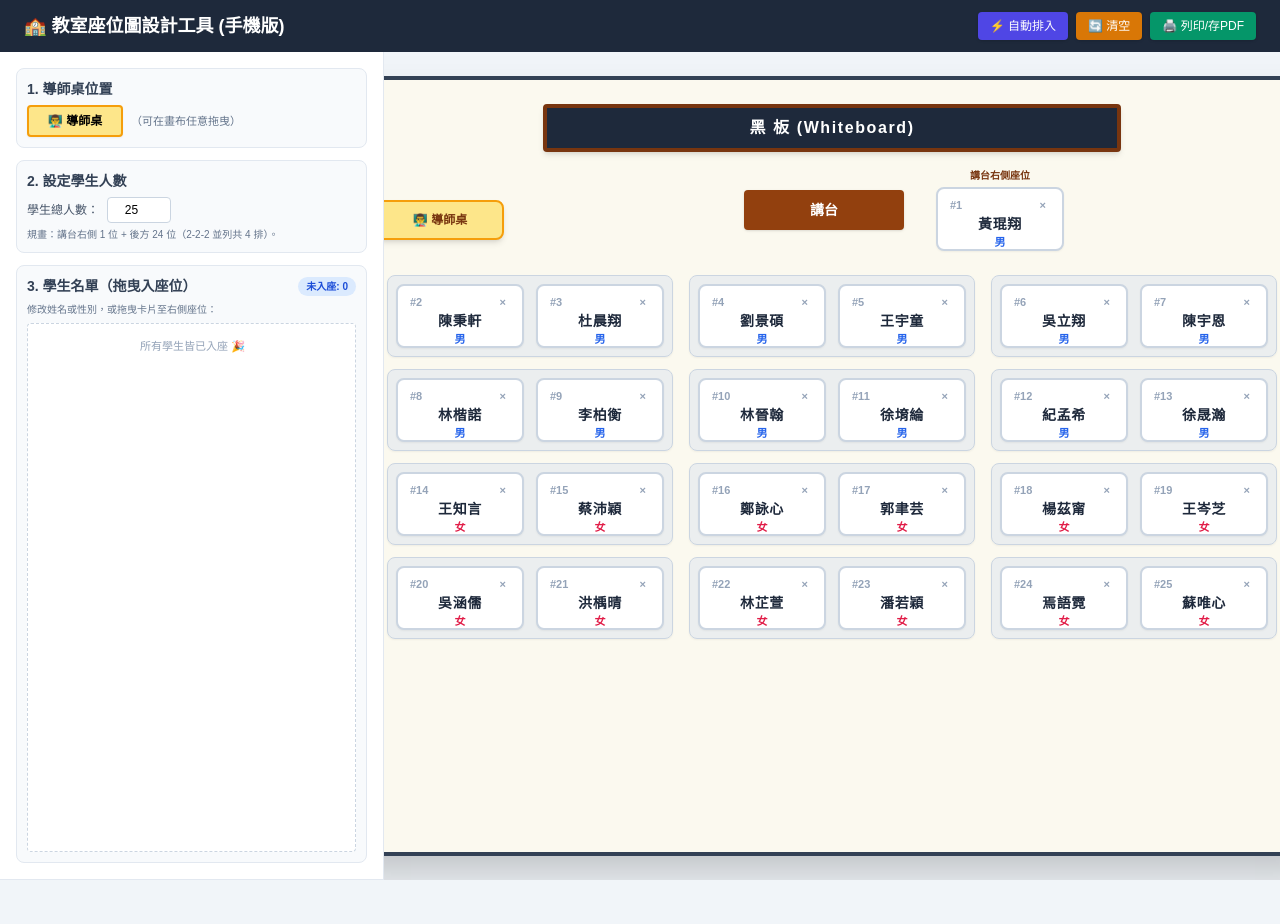
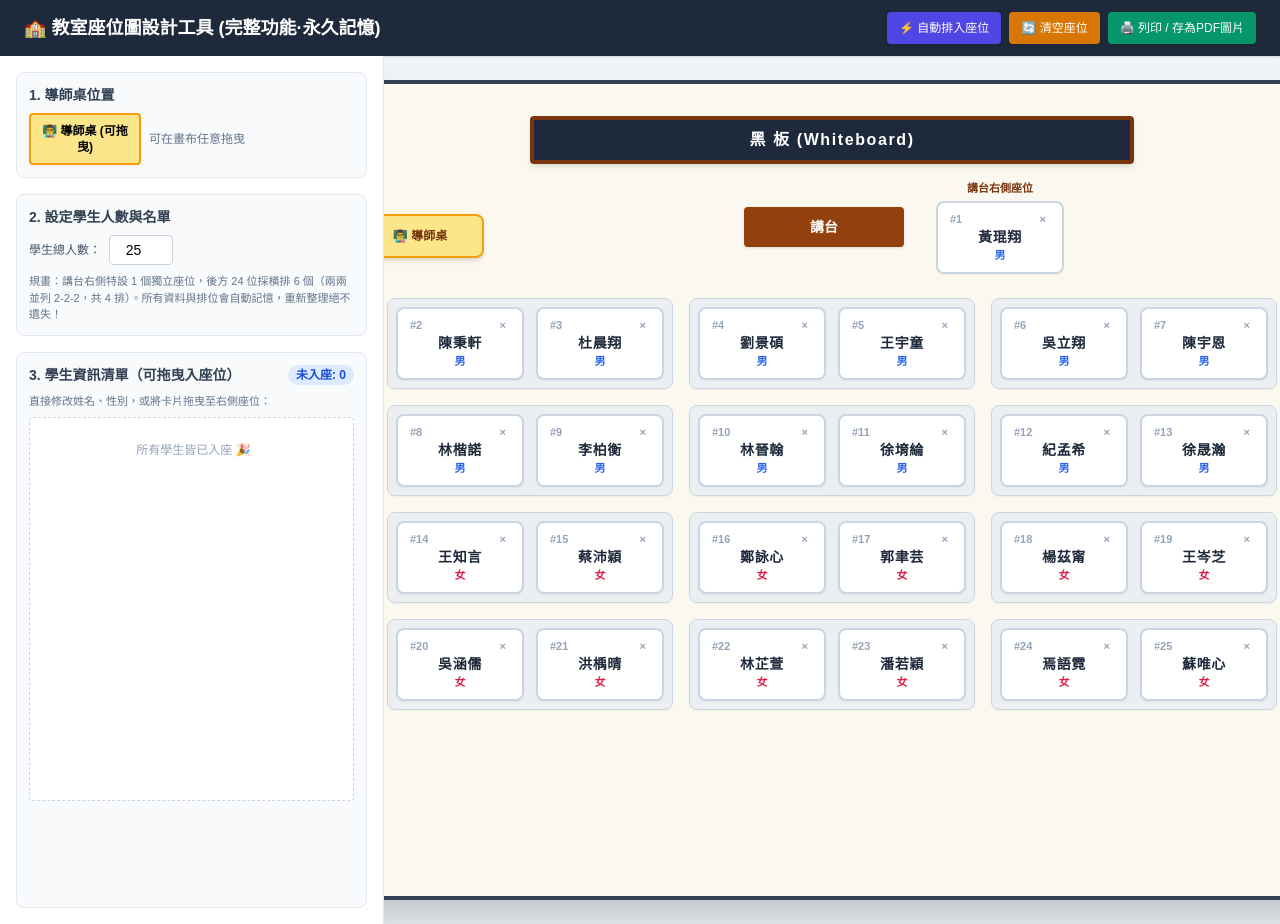
Before and after one commit to Yxinang/-309, a plain HTML site: page index.html in a window 1280 px wide. Before the commit the page ends 880 px from the top, so only its background shows below. Drawn offline with nearby package versions, Linux system fonts and the light colour scheme.

Commit message:
Update index.html

```diff
--- a/index.html
+++ b/index.html
@@ -3,13 +3,12 @@
 <head>
     <meta charset="UTF-8">
     <meta name="viewport" content="width=device-width, initial-scale=1.0">
-    <title>教室座位圖設計工具 (手機與電腦響應式版)</title>
+    <title>教室座位圖設計工具 (Classroom Seating Planner)</title>
     <!-- 引入 Tailwind CSS -->
     <script src="https://cdn.tailwindcss.com"></script>
     <style>
         body {
             font-family: "Microsoft JhengHei", "Noto Sans TC", Arial, sans-serif;
-            touch-action: manipulation;
         }
         .student-chip {
             cursor: grab;
@@ -27,11 +26,11 @@
             border-color: #3b82f6;
             transform: scale(1.03);
         }
-        /* 列印與存成PDF專用樣式 */
+        /* 列印與存成PDF專用樣式，確保 100% 清晰且不跑版 */
         @media print {
             body { background: white !important; }
             header, aside { display: none !important; }
-            main { padding: 0 !important; width: 100% !important; }
+            main { padding: 0 !important; }
             #classroom-canvas { border: none !important; box-shadow: none !important; width: 100% !important; height: auto !important; background: white !important; }
         }
     </style>
@@ -39,90 +38,88 @@
 <body class="bg-slate-100 min-h-screen flex flex-col">
 
     <!-- 頂部導覽列 -->
-    <header class="bg-slate-800 text-white shadow px-4 sm:px-6 py-3 flex flex-col sm:flex-row justify-between items-center gap-2">
-        <h1 class="text-base sm:text-lg font-bold flex items-center gap-2 text-center sm:text-left">
-            🏫 教室座位圖設計工具 (手機版)
+    <header class="bg-slate-800 text-white shadow px-6 py-3 flex justify-between items-center">
+        <h1 class="text-lg font-bold flex items-center gap-2">
+            🏫 教室座位圖設計工具 (完整功能·永久記憶)
         </h1>
-        <div class="flex flex-wrap gap-2 justify-center">
-            <button onclick="autoAssign()" class="bg-indigo-600 hover:bg-indigo-500 text-white px-3 py-1.5 rounded text-xs font-medium shadow transition">
-                ⚡ 自動排入
+        <div class="flex gap-2">
+            <button onclick="autoAssign()" class="bg-indigo-600 hover:bg-indigo-500 text-white px-3 py-2 rounded text-xs font-medium flex items-center gap-1 shadow transition">
+                ⚡ 自動排入座位
             </button>
-            <button onclick="clearSeats()" class="bg-amber-600 hover:bg-amber-500 text-white px-3 py-1.5 rounded text-xs font-medium shadow transition">
-                🔄 清空
+            <button onclick="clearSeats()" class="bg-amber-600 hover:bg-amber-500 text-white px-3 py-2 rounded text-xs font-medium flex items-center gap-1 shadow transition">
+                🔄 清空座位
             </button>
-            <button onclick="window.print()" class="bg-emerald-600 hover:bg-emerald-500 text-white px-3 py-1.5 rounded text-xs font-medium shadow transition">
-                🖨️ 列印/存PDF
+            <button onclick="window.print()" class="bg-emerald-600 hover:bg-emerald-500 text-white px-3 py-2 rounded text-xs font-medium flex items-center gap-1 shadow transition">
+                🖨️ 列印 / 存為PDF圖片
             </button>
         </div>
     </header>
 
-    <!-- 主內容區：手機直式自動上下堆疊，電腦橫式左右並排 -->
-    <div class="flex flex-col lg:flex-row flex-1 overflow-hidden">
-
-        <!-- 左側/上方控制與學生待命區 -->
-        <aside class="w-full lg:w-96 bg-white border-b lg:border-r border-slate-200 flex flex-col p-4 gap-3 shadow-sm max-h-96 lg:max-h-none overflow-y-auto">
+    <div class="flex flex-1 overflow-hidden">
+        <!-- 左側控制與學生待命區 -->
+        <aside class="w-96 bg-white border-r border-slate-200 flex flex-col p-4 gap-4 overflow-y-auto shadow-sm">
 
             <!-- 步驟 1：導師桌設定 -->
-            <div class="border border-slate-200 rounded-lg p-2.5 bg-slate-50">
-                <h2 class="font-bold text-slate-700 text-xs sm:text-sm mb-1.5">1. 導師桌位置</h2>
+            <div class="border border-slate-200 rounded-lg p-3 bg-slate-50">
+                <h2 class="font-bold text-slate-700 text-sm mb-2">1. 導師桌位置</h2>
                 <div class="flex items-center gap-2">
-                    <div id="teacher-seat" class="bg-amber-200 border-2 border-amber-500 rounded p-1.5 text-center text-xs font-bold w-24 shadow-sm cursor-move">
-                        👨‍🏫 導師桌
+                    <div id="teacher-seat" class="bg-amber-200 border-2 border-amber-500 rounded p-2 text-center text-xs font-bold w-28 shadow-sm cursor-move">
+                        👨‍🏫 導師桌 (可拖曳)
                     </div>
-                    <span class="text-[11px] text-slate-500">（可在畫布任意拖曳）</span>
+                    <span class="text-xs text-slate-500">可在畫布任意拖曳</span>
                 </div>
             </div>
 
-            <!-- 步驟 2：學生人數與說明 -->
-            <div class="border border-slate-200 rounded-lg p-2.5 bg-slate-50">
-                <h2 class="font-bold text-slate-700 text-xs sm:text-sm mb-1.5">2. 設定學生人數</h2>
-                <div class="flex items-center gap-2 mb-1">
+            <!-- 步驟 2：學生人數與排版說明 -->
+            <div class="border border-slate-200 rounded-lg p-3 bg-slate-50">
+                <h2 class="font-bold text-slate-700 text-sm mb-2">2. 設定學生人數與名單</h2>
+                <div class="flex items-center gap-2 mb-2">
                     <label class="text-xs text-slate-600">學生總人數：</label>
-                    <input type="number" id="student-count" min="1" max="40" value="25" onchange="updateStudentCount()" class="w-16 border border-slate-300 rounded px-2 py-1 text-xs text-center">
+                    <input type="number" id="student-count" min="1" max="40" value="25" onchange="updateStudentCount()" class="w-16 border border-slate-300 rounded px-2 py-1 text-sm text-center">
                 </div>
-                <p class="text-[10px] text-slate-500">規畫：講台右側 1 位 + 後方 24 位（2-2-2 並列共 4 排）。</p>
+                <p class="text-[11px] text-slate-500">規畫：講台右側特設 1 個獨立座位，後方 24 位採橫排 6 個（兩兩並列 2-2-2，共 4 排）。所有資料與排位會自動記憶，重新整理絕不遺失！</p>
             </div>
 
             <!-- 步驟 3：學生資訊與待命區 -->
-            <div class="border border-slate-200 rounded-lg p-2.5 bg-slate-50 flex-1 flex flex-col min-h-[160px]">
-                <div class="flex justify-between items-center mb-1.5">
-                    <h2 class="font-bold text-slate-700 text-xs sm:text-sm">3. 學生名單（拖曳入座位）</h2>
-                    <span id="unassigned-count" class="text-[10px] bg-blue-100 text-blue-700 font-semibold px-2 py-0.5 rounded-full">未入座: 0</span>
+            <div class="border border-slate-200 rounded-lg p-3 bg-slate-50 flex-1 flex flex-col">
+                <div class="flex justify-between items-center mb-2">
+                    <h2 class="font-bold text-slate-700 text-sm">3. 學生資訊清單（可拖曳入座位）</h2>
+                    <span id="unassigned-count" class="text-xs bg-blue-100 text-blue-700 font-semibold px-2 py-0.5 rounded-full">未入座: 0</span>
                 </div>
-                <p class="text-[10px] text-slate-500 mb-1.5">修改姓名或性別，或拖曳卡片至右側座位：</p>
+                <p class="text-[11px] text-slate-500 mb-2">直接修改姓名、性別，或將卡片拖曳至右側座位：</p>
 
                 <!-- 待命學生卡片容器 -->
-                <div id="student-pool" class="flex flex-col gap-1 overflow-y-auto flex-1 h-36 lg:h-auto pr-1 border border-dashed border-slate-300 p-1.5 rounded bg-white" ondragover="allowDrop(event)" ondragleave="removeDropStyle(event)" ondrop="dropToPool(event)">
+                <div id="student-pool" class="flex flex-col gap-1.5 overflow-y-auto flex-1 max-h-96 pr-1 border border-dashed border-slate-300 p-2 rounded bg-white" ondragover="allowDrop(event)" ondragleave="removeDropStyle(event)" ondrop="dropToPool(event)">
                     <!-- 動態生成學生 -->
                 </div>
             </div>
 
         </aside>
 
-        <!-- 右側/下方互動畫布區 -->
-        <main class="flex-1 p-4 sm:p-6 flex flex-col items-center justify-center overflow-auto relative bg-slate-100">
+        <!-- 右側互動畫布區 -->
+        <main class="flex-1 p-6 flex flex-col items-center justify-center overflow-auto relative">
 
-            <!-- 教室畫布外框 (支援手機縮放滑動) -->
-            <div id="classroom-canvas" class="w-[1020px] h-[780px] bg-amber-50/70 border-4 border-slate-700 rounded-xl relative shadow-2xl overflow-hidden flex flex-col items-center pt-6 px-6 pb-6 scale-[0.85] sm:scale-100 origin-top">
+            <!-- 教室畫布外框 -->
+            <div id="classroom-canvas" class="w-[1080px] h-[820px] bg-amber-50/70 border-4 border-slate-700 rounded-xl relative shadow-2xl overflow-hidden flex flex-col items-center pt-8 px-8 pb-8">
 
                 <!-- 黑板 -->
-                <div class="w-3/5 h-12 bg-slate-800 border-4 border-amber-900 rounded flex items-center justify-center text-white font-bold shadow-md tracking-widest text-sm sm:text-base mb-4">
+                <div class="w-3/5 h-12 bg-slate-800 border-4 border-amber-900 rounded flex items-center justify-center text-white font-bold shadow-md tracking-widest text-base mb-4">
                     黑 板 (Whiteboard)
                 </div>
 
                 <!-- 講台與講台右側特別座位區 -->
-                <div class="w-full flex justify-center items-center gap-6 sm:gap-8 mb-6 px-6 relative">
-                    <!-- 左側平衡空間 -->
+                <div class="w-full flex justify-center items-center gap-8 mb-6 px-8 relative">
+                    <!-- 左側平衡空間佔位 -->
                     <div class="w-28"></div>
 
                     <!-- 中間講台 -->
-                    <div class="w-36 sm:w-40 h-9 sm:h-10 bg-amber-800 rounded shadow flex items-center justify-center text-white text-xs sm:text-sm font-bold">
+                    <div class="w-40 h-10 bg-amber-800 rounded shadow flex items-center justify-center text-white text-sm font-bold">
                         講台
                     </div>
 
                     <!-- 右側講台旁特別座位 (Seat 1) -->
                     <div class="flex flex-col items-center">
-                        <span class="text-[10px] text-amber-900 font-bold mb-1">講台右側座位</span>
+                        <span class="text-[11px] text-amber-900 font-bold mb-1">講台右側座位</span>
                         <div id="front-special-seat-container">
                             <!-- 動態填入 Seat 1 -->
                         </div>
@@ -130,12 +127,12 @@
                 </div>
 
                 <!-- 導師桌（畫布內可自由拖曳） -->
-                <div id="canvas-teacher" class="absolute bg-amber-200 border-2 border-amber-500 rounded-lg p-2.5 text-center shadow-md w-28 sm:w-32 cursor-move z-20" style="top: 120px; left: 50px;">
+                <div id="canvas-teacher" class="absolute bg-amber-200 border-2 border-amber-500 rounded-lg p-3 text-center shadow-md w-32 cursor-move z-20" style="top: 130px; left: 60px;">
                     <div class="text-xs font-bold text-amber-900">👨‍🏫 導師桌</div>
                 </div>
 
                 <!-- 後方 24 位座位矩陣容器 -->
-                <div id="seats-grid" class="flex flex-col gap-3 items-center relative z-10 w-full px-4">
+                <div id="seats-grid" class="flex flex-col gap-4 items-center relative z-10 w-full px-6">
                     <!-- 後方 24 個座位生成於此 -->
                 </div>
 
@@ -175,13 +172,13 @@
 
         let students = [];
         let seatingAssignments = {};
-        let teacherPos = { top: 120, left: 50 };
+        let teacherPos = { top: 130, left: 60 };
 
         function loadFromLocalStorage() {
             try {
-                const savedStudents = localStorage.getItem('seating_students_v8');
-                const savedAssignments = localStorage.getItem('seating_assignments_v8');
-                const savedTeacherPos = localStorage.getItem('seating_teacher_pos_v8');
+                const savedStudents = localStorage.getItem('seating_students_v7');
+                const savedAssignments = localStorage.getItem('seating_assignments_v7');
+                const savedTeacherPos = localStorage.getItem('seating_teacher_pos_v7');
 
                 if (savedStudents) {
                     students = JSON.parse(savedStudents);
@@ -211,9 +208,9 @@
 
         function saveToLocalStorage() {
             try {
-                localStorage.setItem('seating_students_v8', JSON.stringify(students));
-                localStorage.setItem('seating_assignments_v8', JSON.stringify(seatingAssignments));
-                localStorage.setItem('seating_teacher_pos_v8', JSON.stringify(teacherPos));
+                localStorage.setItem('seating_students_v7', JSON.stringify(students));
+                localStorage.setItem('seating_assignments_v7', JSON.stringify(seatingAssignments));
+                localStorage.setItem('seating_teacher_pos_v7', JSON.stringify(teacherPos));
             } catch (e) {
                 console.warn('LocalStorage 儲存受限');
             }
@@ -272,13 +269,13 @@
             const unassignedStudents = students.filter(s => !assignedIds.includes(s.id));
 
             if (unassignedStudents.length === 0) {
-                poolEl.innerHTML = `<div class="text-[11px] text-slate-400 text-center py-2">所有學生皆已入座 🎉</div>`;
+                poolEl.innerHTML = `<div class="text-xs text-slate-400 text-center py-4">所有學生皆已入座 🎉</div>`;
                 return;
             }
 
             unassignedStudents.forEach(s => {
                 const card = document.createElement('div');
-                card.className = `student-chip bg-white border border-slate-300 rounded p-1 flex items-center justify-between text-xs shadow-sm hover:border-blue-400`;
+                card.className = `student-chip bg-white border border-slate-300 rounded p-1.5 flex items-center justify-between text-xs shadow-sm hover:border-blue-400`;
                 card.draggable = true;
                 card.ondragstart = (e) => {
                     e.dataTransfer.setData('text/plain', s.id);
@@ -287,15 +284,15 @@
                 const genderColor = s.gender === '男' ? 'text-blue-600' : 'text-rose-600';
 
                 card.innerHTML = `
-                    <div class="flex items-center gap-1 flex-1">
-                        <span class="font-bold text-slate-400 w-5 text-[11px]">#${s.id}</span>
+                    <div class="flex items-center gap-1.5 flex-1">
+                        <span class="font-bold text-slate-400 w-6">#${s.id}</span>
                         <input type="text" value="${s.name}" onclick="event.stopPropagation()" oninput="updateStudentInfo(${s.id}, 'name', this.value)" class="border rounded px-1 py-0.5 w-20 text-xs font-semibold">
-                        <select onclick="event.stopPropagation()" onchange="updateStudentInfo(${s.id}, 'gender', this.value)" class="border rounded px-1 py-0.5 text-[11px] ${genderColor}">
+                        <select onclick="event.stopPropagation()" onchange="updateStudentInfo(${s.id}, 'gender', this.value)" class="border rounded px-1 py-0.5 text-xs ${genderColor}">
                             <option value="男" ${s.gender === '男' ? 'selected' : ''}>男</option>
                             <option value="女" ${s.gender === '女' ? 'selected' : ''}>女</option>
                         </select>
                     </div>
-                    <span class="text-slate-400 text-[10px] cursor-grab px-1">⠿</span>
+                    <span class="text-slate-400 text-[10px] cursor-grab">⠿</span>
                 `;
                 poolEl.appendChild(card);
             });
@@ -329,11 +326,11 @@
 
             for (let r = 0; r < fullRowsCount; r++) {
                 const rowDiv = document.createElement('div');
-                rowDiv.className = 'flex justify-center gap-3 sm:gap-4 w-full';
+                rowDiv.className = 'flex justify-center gap-4 w-full';
 
                 for (let group = 0; group < 3; group++) {
                     const groupDiv = document.createElement('div');
-                    groupDiv.className = 'flex gap-2 sm:gap-3 bg-slate-200/60 p-1.5 sm:p-2 rounded-lg border border-slate-300 shadow-sm';
+                    groupDiv.className = 'flex gap-3 bg-slate-200/60 p-2 rounded-lg border border-slate-300 shadow-sm';
 
                     for (let i = 0; i < 2; i++) {
                         if (currentSeatIndex <= totalStudents) {
@@ -353,7 +350,7 @@
 
                 for (let group = 0; group < 3; group++) {
                     const groupDiv = document.createElement('div');
-                    groupDiv.className = 'flex gap-2 sm:gap-3 bg-slate-200/50 p-1.5 sm:p-2 rounded-lg border border-slate-300';
+                    groupDiv.className = 'flex gap-3 bg-slate-200/50 p-2 rounded-lg border border-slate-300';
 
                     let groupHasSeat = false;
                     for (let i = 0; i < 2; i++) {
@@ -364,7 +361,7 @@
                             groupHasSeat = true;
                         } else {
                             const emptyPlaceholder = document.createElement('div');
-                            emptyPlaceholder.className = 'w-30 sm:w-32 h-16 sm:h-18 opacity-0 pointer-events-none';
+                            emptyPlaceholder.className = 'w-32 h-18 opacity-0 pointer-events-none';
                             groupDiv.appendChild(emptyPlaceholder);
                         }
                     }
@@ -378,7 +375,7 @@
 
         function createSeatElement(seatId, seatNumber) {
             const slot = document.createElement('div');
-            slot.className = 'seat-slot w-30 sm:w-32 h-16 sm:h-18 bg-white border-2 border-slate-300 rounded-lg p-1.5 sm:p-2 flex flex-col justify-between items-center shadow-sm relative cursor-pointer hover:border-blue-400';
+            slot.className = 'seat-slot w-32 h-18 bg-white border-2 border-slate-300 rounded-lg p-2 flex flex-col justify-between items-center shadow-sm relative cursor-pointer hover:border-blue-400';
             slot.dataset.seatId = seatId;
 
             slot.ondragover = (e) => { e.preventDefault(); slot.classList.add('drag-over'); };
@@ -396,12 +393,12 @@
             if (assignedStudent) {
                 const genderColor = assignedStudent.gender === '男' ? 'text-blue-600 font-bold' : 'text-rose-600 font-bold';
                 slot.innerHTML = `
-                    <div class="flex justify-between w-full text-[10px] sm:text-[11px] px-1 text-slate-400 font-bold">
+                    <div class="flex justify-between w-full text-[11px] px-1 text-slate-400 font-bold">
                         <span>#${seatNumber}</span>
                         <button onclick="removeStudentFromSeat('${seatId}')" class="hover:text-rose-600 px-1 font-bold">×</button>
                     </div>
-                    <div class="text-xs sm:text-sm font-bold text-slate-800 tracking-wider px-1">${assignedStudent.name}</div>
-                    <div class="text-[10px] sm:text-[11px] ${genderColor}">${assignedStudent.gender}</div>
+                    <div class="text-sm font-bold text-slate-800 tracking-wider px-1">${assignedStudent.name}</div>
+                    <div class="text-[11px] ${genderColor}">${assignedStudent.gender}</div>
                 `;
                 slot.draggable = true;
                 slot.ondragstart = (e) => {
@@ -410,10 +407,10 @@
                 };
             } else {
                 slot.innerHTML = `
-                    <div class="flex justify-between w-full text-[10px] sm:text-[11px] px-1 text-slate-400 font-bold">
+                    <div class="flex justify-between w-full text-[11px] px-1 text-slate-400 font-bold">
                         <span>#${seatNumber}</span>
                     </div>
-                    <div class="text-[11px] sm:text-xs text-slate-300 italic my-auto">空座位</div>
+                    <div class="text-xs text-slate-300 italic my-auto">空座位</div>
                     <div></div>
                 `;
             }
@@ -473,12 +470,9 @@
             renderAll();
         }
 
-        // 支援滑鼠與觸控拖曳導師桌
         function makeDraggable(elmnt) {
             let pos1 = 0, pos2 = 0, pos3 = 0, pos4 = 0;
-
             elmnt.onmousedown = dragMouseDown;
-            elmnt.ontouchstart = touchStart;
 
             function dragMouseDown(e) {
                 e.preventDefault();
@@ -489,39 +483,16 @@
                 elmnt.style.zIndex = 100;
             }
 
-            function touchStart(e) {
-                if (e.touches.length === 1) {
-                    pos3 = e.touches[0].clientX;
-                    pos4 = e.touches[0].clientY;
-                    document.ontouchend = closeDragElement;
-                    document.ontouchmove = touchDrag;
-                    elmnt.style.zIndex = 100;
-                }
-            }
-
             function elementDrag(e) {
                 e.preventDefault();
                 pos1 = pos3 - e.clientX;
                 pos2 = pos4 - e.clientY;
                 pos3 = e.clientX;
                 pos4 = e.clientY;
-                moveElement(pos1, pos2);
-            }
 
-            function touchDrag(e) {
-                if (e.touches.length === 1) {
-                    pos1 = pos3 - e.touches[0].clientX;
-                    pos2 = pos4 - e.touches[0].clientY;
-                    pos3 = e.touches[0].clientX;
-                    pos4 = e.touches[0].clientY;
-                    moveElement(pos1, pos2);
-                }
-            }
-
-            function moveElement(p1, p2) {
                 const canvas = document.getElementById('classroom-canvas');
-                let newTop = elmnt.offsetTop - p2;
-                let newLeft = elmnt.offsetLeft - p1;
+                let newTop = elmnt.offsetTop - pos2;
+                let newLeft = elmnt.offsetLeft - pos1;
 
                 if (newTop < 0) newTop = 0;
                 if (newLeft < 0) newLeft = 0;
@@ -538,8 +509,6 @@
             function closeDragElement() {
                 document.onmouseup = null;
                 document.onmousemove = null;
-                document.ontouchend = null;
-                document.ontouchmove = null;
                 elmnt.style.zIndex = 20;
             }
         }
```
